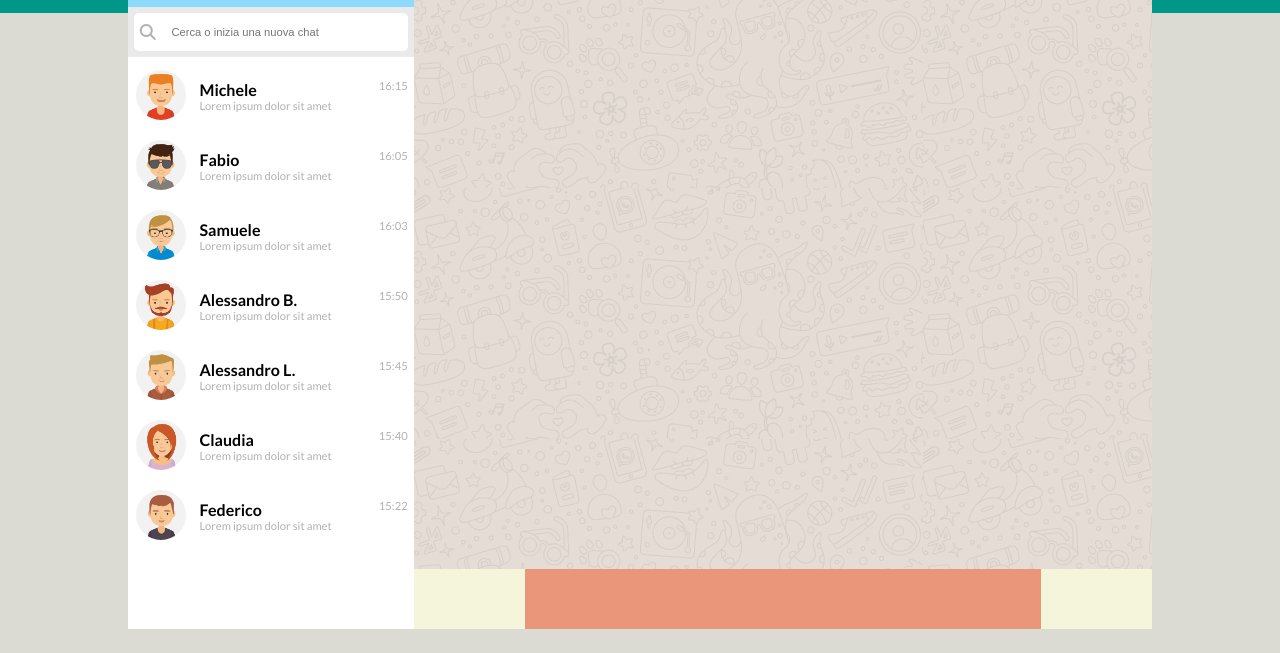
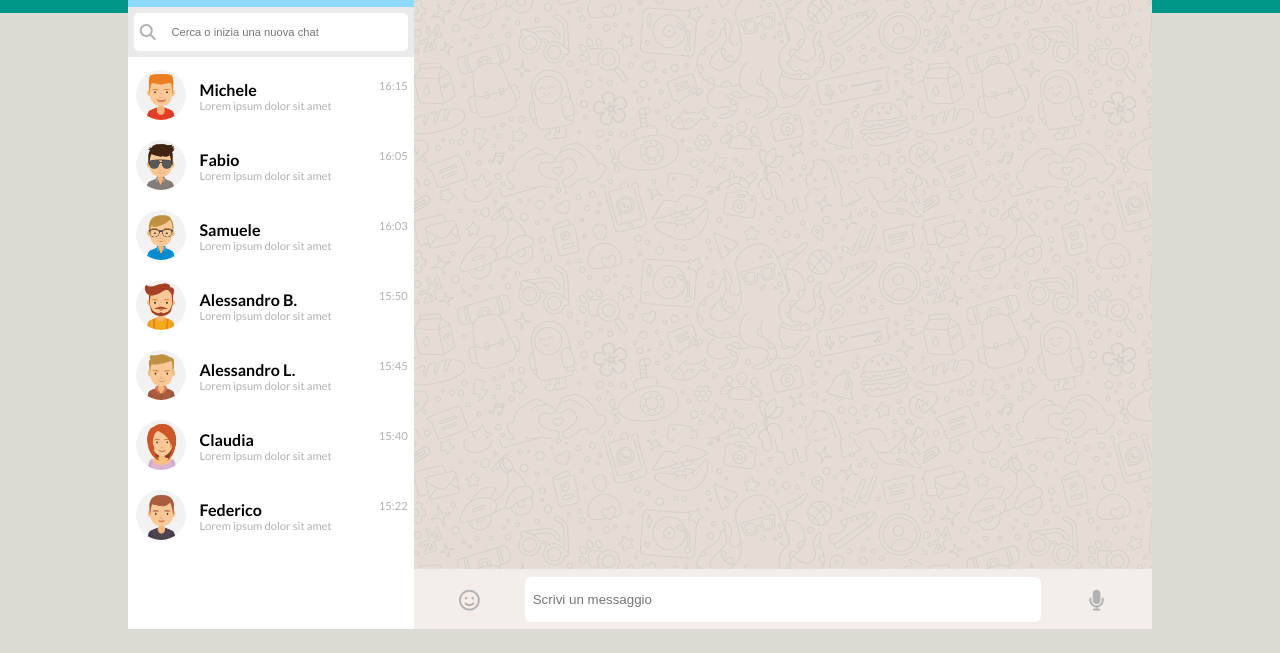
Before and after one commit to FedericoPiazzolla/html-css-boolzapp, a plain HTML site: page index.html in a window 1280 px wide. Shown: the part 147-800 px from the top of the page. Drawn offline with Linux system fonts and the light colour scheme.

Commit message:
add: end footer and add hover on card

```diff
--- a/css/style.css
+++ b/css/style.css
@@ -18,10 +18,6 @@ img {
 
 .border-left {
   border-left: 1px solid #b2b2b3;
-}
-
-:root {
-
 }
 
 .header-block {
@@ -212,6 +208,11 @@ body {
   padding-top: .5rem;
 }
 
+.contacts-card:hover {
+  filter: brightness(.9);
+  cursor: pointer;
+}
+
 .avatar-card {
   width: 25%;
 }
@@ -269,7 +270,7 @@ body {
 
 /* HEADER RIGHT */
 .header-profile-right {
-  width: 15%;
+  width: 70px;
 }
 
 .avatar {
@@ -337,29 +338,32 @@ footer {
   width: 100%;
   height: 60px;
   display: flex;
-  /* debug */
-  background-color: darkgray;
+  align-items: center;
+  background-color: #f3eeea;
 }
 
-.emoji{
+footer a {
+  color: inherit;
+}
+
+.emoji, .vocals{
   width: 15%;
-
-  /* debug */
-  background-color: beige;
+  justify-content: center;
+  color: #b2b2b3;
+  font-size: 1.3rem;
 }
 
 .text-area-footer {
   width: 70%;
-
-  /* debug */
-  background-color: darksalmon;
+  height: 75%;
 }
 
-.vocals {
-  width: 15%;
-
-  /* debug */
-  background-color: beige;
+.text-area-footer > input {
+  border: none;
+  width: 100%;
+  height: 100%;
+  padding-left: .5rem;
+  border-radius: .4rem;
 }
 
 /* FOOTER RIGHT: SMARTPHONE */
--- a/index.html
+++ b/index.html
@@ -261,20 +261,20 @@
         <footer>
 
           <!-- emoji -->
-          <div class="emoji">
-
+          <div class="emoji flex">
+            <a href=""><i class="fa-regular fa-face-smile"></i></a>
           </div>
           <!-- /emoji -->
 
           <!-- footer text -->
           <div class="text-area-footer">
-
+            <input type="text" placeholder="Scrivi un messaggio">
           </div>
           <!-- /footer text -->
 
           <!-- vocals -->
-          <div class="vocals">
-
+          <div class="vocals flex">
+            <a href=""><i class="fa-solid fa-microphone"></i></a>
           </div>
           <!-- /vocals -->
 
```
